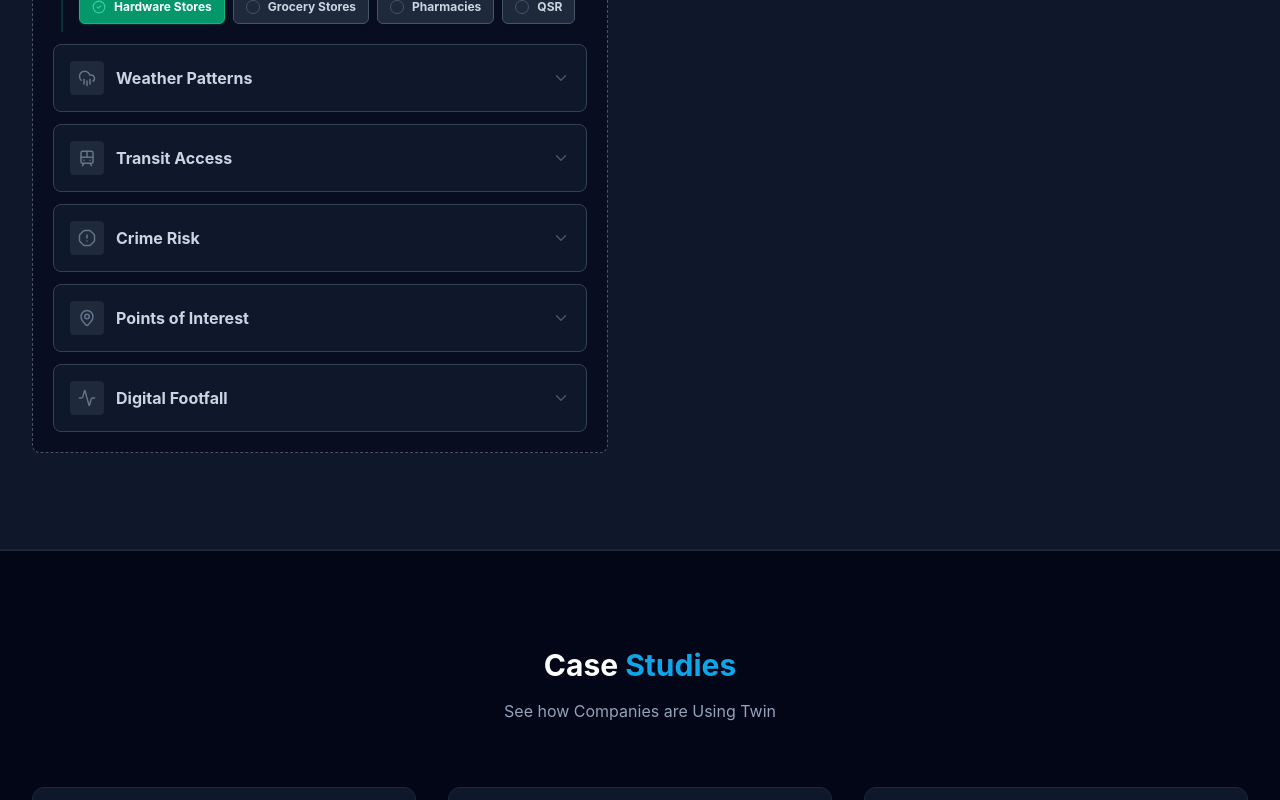
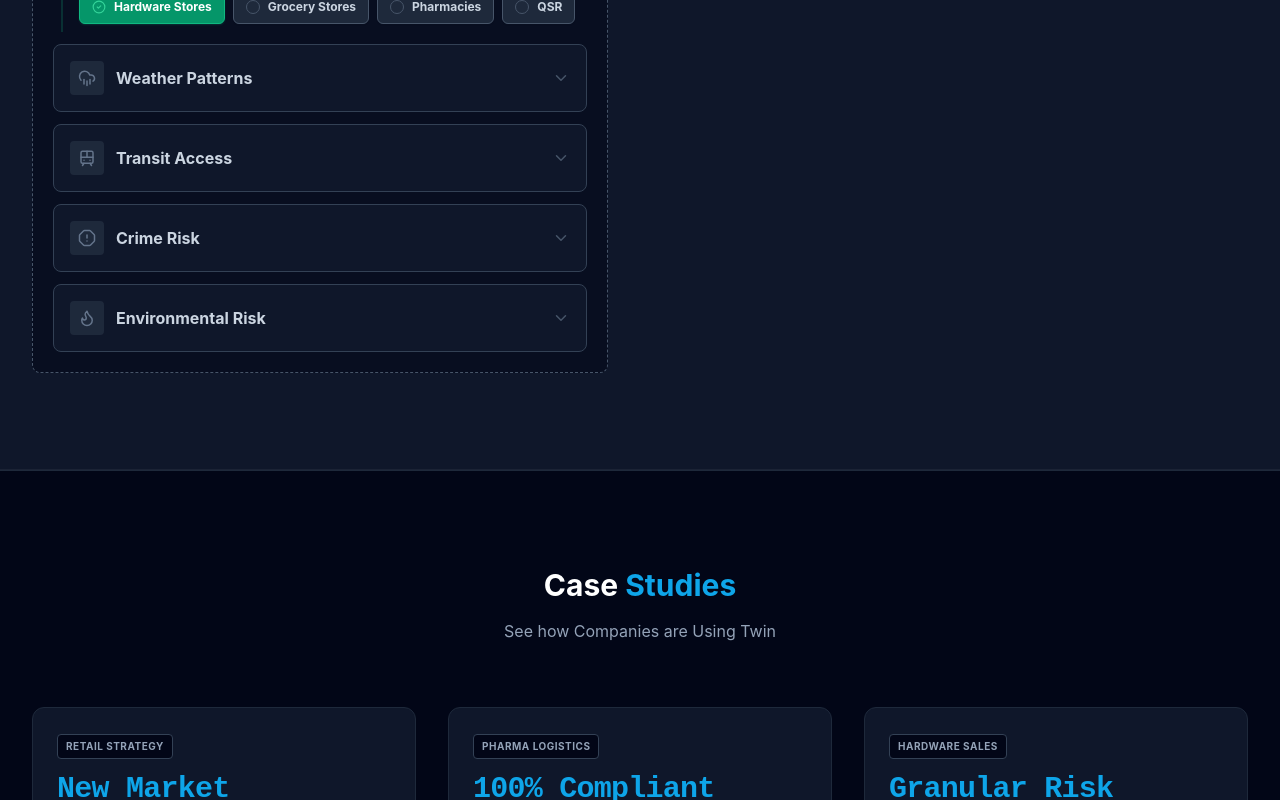
Before and after one commit to jga9f/modelparallel, a React (Vite) app: page / in a window 1280 px wide. Shown: the part 4266-5066 px from the top of the page. Built offline with nearby package versions, Linux system fonts and the light colour scheme.

Commit message:
Update Spatial Overlay: Remove POI/Footfall, Add Environmental Risk

```diff
--- a/src/App.jsx
+++ b/src/App.jsx
@@ -5,7 +5,7 @@ import {
   Zap, Lock, Menu, X, CheckCircle2, Globe, Building2,
   MapPin, Car, Wifi, Wallet, Heart, Briefcase, GraduationCap,
   Plane, Smartphone, Leaf, ChevronDown, Radio, Home, Key, Clock, Languages, Image as ImageIcon,
-  AlertTriangle, Database, Store, CloudRain, Train, AlertOctagon, Activity
+  AlertTriangle, Database, Store, CloudRain, Train, AlertOctagon, Activity, Flame
 } from 'lucide-react';
 
 // --- Constants & Data ---
@@ -349,8 +349,7 @@ const SignalBuilder = () => {
     { id: 'Weather', name: 'Weather Patterns', icon: CloudRain },
     { id: 'Transit', name: 'Transit Access', icon: Train },
     { id: 'Crime', name: 'Crime Risk', icon: AlertOctagon },
-    { id: 'POI', name: 'Points of Interest', icon: MapPin },
-    { id: 'Footfall', name: 'Digital Footfall', icon: Activity }
+    { id: 'Environment', name: 'Environmental Risk', icon: Flame }
   ];
 
   const [selectedSpatialPack, setSelectedSpatialPack] = useState('Retail');
@@ -515,10 +514,30 @@ const SignalBuilder = () => {
                           </button>
 
                           {/* EXPANDED CONTENT */}
-                          {selectedSpatialPack === pack.id && pack.id === 'Retail' && (
+                          {(selectedSpatialPack === pack.id && pack.id === 'Retail') && (
                             <div className="mt-2 ml-2 pl-4 border-l-2 border-emerald-500/20 py-2 space-y-2">
                               <div className="flex flex-wrap gap-2">
                                 {['Hardware Stores', 'Grocery Stores', 'Pharmacies', 'QSR'].map(sub => (
+                                  <button
+                                    key={sub}
+                                    onClick={() => toggleItem(spatialVars, setSpatialVars, sub)}
+                                    className={`flex items-center gap-2 px-3 py-2 rounded-md text-xs font-bold border shadow-sm transition-all w-full md:w-auto ${spatialVars.includes(sub)
+                                      ? 'bg-emerald-600 border-emerald-500 text-white shadow-emerald-500/20'
+                                      : 'bg-slate-800 border-slate-600 text-slate-300 hover:bg-slate-700 hover:border-slate-500'
+                                      } `}
+                                  >
+                                    {spatialVars.includes(sub) ? <CheckCircle2 size={14} className="text-emerald-400" /> : <div className="w-3.5 h-3.5 rounded-full border border-slate-600"></div>}
+                                    {sub}
+                                  </button>
+                                ))}
+                              </div>
+                            </div>
+                          )}
+
+                          {(selectedSpatialPack === pack.id && pack.id === 'Environment') && (
+                            <div className="mt-2 ml-2 pl-4 border-l-2 border-emerald-500/20 py-2 space-y-2">
+                              <div className="flex flex-wrap gap-2">
+                                {['Flood Zones (FEMA)', 'Fire Severity', 'Urban Heat Islands', 'Air Quality Index'].map(sub => (
                                   <button
                                     key={sub}
                                     onClick={() => toggleItem(spatialVars, setSpatialVars, sub)}
```
